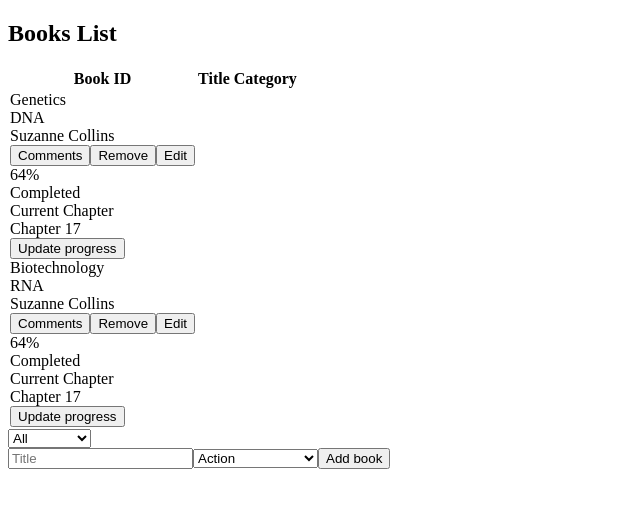
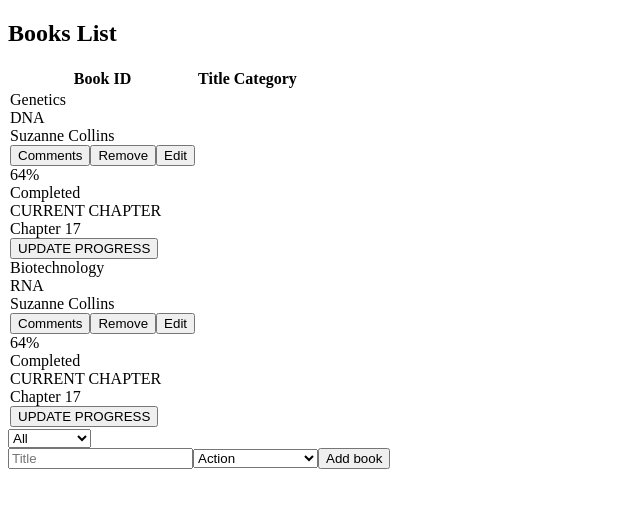
Before and after one commit to Godswilly/bookstore, a React (Create React App) app: page / in a window 1280 px wide. Shown: the top 508 px of the page, without its empty margins (0-640 px from the left). Built offline with nearby package versions, Linux system fonts and the light colour scheme.

Commit message:
Update classNames in Books component

```diff
--- a/src/components/Books.js
+++ b/src/components/Books.js
@@ -16,29 +16,31 @@ function Book({ book, handleRemoveBook }) {
             Comments
           </button>
           <button
-            className="book btn-action"
+            className="book btn-action remove-btn"
             type="button"
             onClick={handleRemoveBook}
           >
             Remove
           </button>
-          <button className="book btn-action" type="button">
+          <button className="book btn-action edit-btn" type="button">
             Edit
           </button>
         </div>
       </div>
       <div className="book percent-container">
-        <div className="book percent"> </div>
-        <div>
+        <div className="book percent">
+        <div className="book oval"></div>
+        </div>
+        <div className="book percent-subcontainer">
           <div className="book percent-info"> 64% </div>
           <div className="book percent-status">Completed</div>
         </div>
       </div>
       <div className="book progress">
-        <div className="book current-text">Current Chapter</div>
+        <div className="book current-text">CURRENT CHAPTER</div>
         <div className="book current-chapter">Chapter 17</div>
         <button type="button" className="book update-progress">
-          Update progress
+        UPDATE PROGRESS
         </button>
       </div>
     </div>
```
